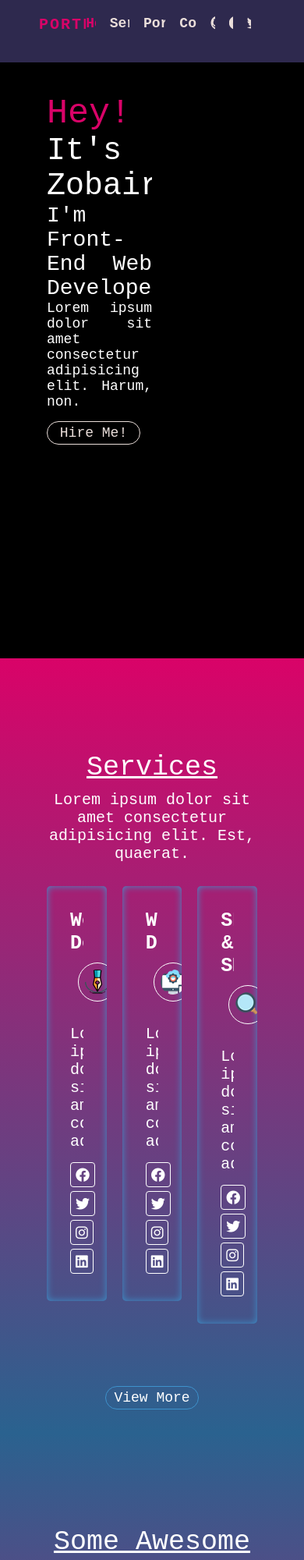
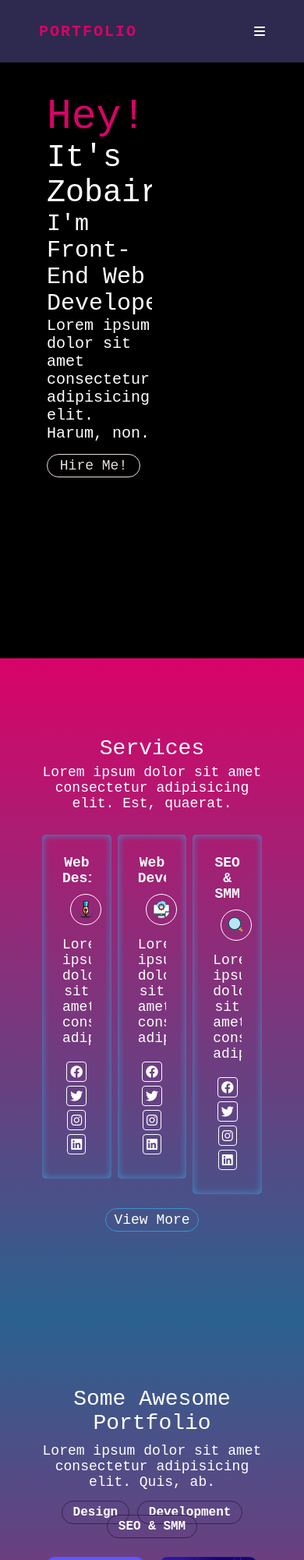
Before and after one commit to zobairhub/portfolio, a plain HTML site: page index.html in a window 390 px wide. Shown: the top 2000 px of the page at 78% size. Drawn offline with Linux system fonts and the light colour scheme.

Commit message:
some style added

```diff
--- /dev/null
+++ b/css/responsive.css
@@ -0,0 +1,224 @@
+:root {
+  --mainColor: #3E92CC;
+  --textColor: #2A628F;
+  --hoverColor: #13293D;
+  --boxShadow: #16324F;
+  --borderColor: #18435A;
+  --active: #D90368;
+  --headerBg: #2E294E;
+}
+@media screen and (max-width: 992px){
+  /* service start */
+  .service {
+    margin: 0 4px !important;
+  }
+  .service-btn-box {
+      padding-bottom: 12px !important;
+  }
+  .service-btn-box button{
+    margin-top: 18px !important;
+  }
+  .services {
+    background: linear-gradient(var(--active), var(--textColor));
+    width: 100%;
+    min-height: 100vh;
+    padding: 90px 50px 0;
+  }
+.service-container {
+  padding-top: 14px;
+}
+  /* service end  */
+
+  /* portfolio start */
+  .portfolio {
+    background: linear-gradient(var(--textColor), var(--active));
+    width: 100%;
+    min-height: 100vh;
+    padding: 90px 50px 0;
+  }
+  .portfolio-btn-box button {
+    margin-top: 0px;
+  }
+  .portfolio-btn-box {
+    padding-bottom: 10px !important;
+  }
+  .portfolio-btn-box button{
+
+  }
+    /* portfolio end */
+    .fa-bars {
+      display: none;
+    }
+}
+@media screen and (max-width: 768px){
+
+.hero .hero-main .hero-text{
+  text-align: left;
+}
+.hero .hero-main .hero-text h1 {
+  font-size: 40px;
+}
+.hero .hero-main .hero-text h3 {
+  font-size: 30px;
+  font-weight: 100;
+}
+.hero .hero-main .hero-text h1 span {
+  font-size: 53px;
+  font-weight: 100;
+  color: var(--active);
+}
+.hero .hero-main .hero-text p {
+  font-size: 20px;
+  margin-bottom: 15px;
+}
+/* end of hero */
+
+.service-heading p {
+  font-size: 18px;
+  padding-top: 5px;
+}
+.service-heading h1 {
+  text-transform: capitalize;
+  font-size: 28px;
+  text-decoration: none;
+}
+.service h4 {
+  font-size: 18px;
+}
+.service img {
+  height: 40px;
+  width: 40px;
+  padding: 8px;
+}
+.service p {
+  font-size: 18px;
+  padding: 0px 0px 20px 0px;
+}
+.service i {
+  font-size: 16px;
+  padding: 4px;
+}
+.service {
+  padding: 26px;
+}
+.service-container {
+  padding-top: 30px;
+}
+.services {
+  padding: 100px 50px 0;
+}
+/* end of service */
+/* portfolio start */
+.portfolio-heading h1 {
+  color: #fff;
+  text-transform: capitalize;
+  font-size: 28px;
+  font-weight: 100;
+  text-decoration: none;
+  padding-bottom: 0px;
+}
+.portfolio-heading p {
+  color: #fff;
+  font-size: 18px;
+  padding-top: 10px;
+}
+.box-anchor a {
+  font-size: 16px;
+}
+.img-box {
+  width: 50%;
+}
+.portfolio-btn-box {
+  padding: 20px;
+}
+.light-box {
+  width: 100%;
+  display: -webkit-inline-box;
+}
+.img-box {
+  width: 50%;
+  display: flex;
+}
+
+.logo {
+  display: flex;
+  justify-content:
+    space-between;
+  align-items: center;
+ width: 100%;
+}
+.fa-bars {
+  cursor: pointer;
+  display: block;
+  color: #fff;
+}
+.menu>li {
+  display: none;
+}
+
+}
+
+@media screen and (max-width: 576px){
+
+}
+
+@media screen and (max-width: 320px) {
+.hero {
+  padding: 136px 20px 0;
+  }
+.hero .hero-main {
+  flex-direction: column;
+  width: 100%;
+  }
+.hero .hero-main .hero-text h1,h3{
+  padding-bottom: 10px;
+}
+.hero .hero-main .hero-text{
+  padding-left: 0;
+  }
+.hero .hero-main .hero-text,
+.hero .hero-main .hero-img
+  {
+    width: 100%;
+  }
+.hero .hero-main .hero-img img{
+  width: 100%;
+}
+}
+
+
+
+
+
+
+
+
+
+
+
+
+/* portfolio end */
+
+
+
+
+
+
+
+
+
+
+
+
+
+
+
+
+
+
+
+
+
+}
+@media screen and (max-width: 576px){}
+@media screen and (max-width: 320px){}
--- a/css/style.css
+++ b/css/style.css
@@ -32,6 +32,7 @@ header{
 .nav{
   display: flex;
   justify-content: space-between;
+  align-items: center;
   padding: 20px 50px;
   width: 100%;
   height: 80px;
@@ -93,7 +94,6 @@ header{
   justify-content: start;
   text-align: justify;
   width: 100%;
-
 }
 .hero .hero-main .hero-text button:hover{
   background-color: var(--active);
@@ -263,7 +263,7 @@ header{
 }
 .service-btn-box {
   text-align: center;
-  padding: 30px;
+  padding-bottom: 30px;
 }
 
 .service-btn-box button:hover {
--- a/index.html
+++ b/index.html
@@ -3,17 +3,20 @@
 <head>
   <meta charset="UTF-8">
   <meta name="viewport" content="width=device-width, initial-scale=1.0">
+
   <link rel="stylesheet" href="css/style.css">
   <link rel="stylesheet" href="fonts/css/all.css">
+  <link rel="stylesheet" href="css/responsive.css">
   <title>My portfolio</title>
 </head>
 <body>
+
   <!-- top heading start -->
   <header id="home">
     <div class="nav">
       <div class="logo">
-        <!-- <a href="#home"><img src="./images/logo.png" alt="logo"></a> -->
         <a href="#home">Portfolio</a>
+        <i class="fa fa-bars" aria-hidden="true"></i>
       </div>
       <div class="menu-container">
         <ul class="menu">
@@ -44,6 +47,7 @@
       </div>
     </div>
   </header>
+
   <main>
     <!-- service section start -->
     <section class="services" id="services">
@@ -135,6 +139,7 @@
               <img src="images/w13.jpg" alt="portfoli-image">
             </div>
           </div>
+          <!-- end of lightbox -->
           <div class="portfolio-btn-box">
             <button>View More</button>
           </div>
@@ -150,7 +155,7 @@
     <section class="contact" id="contact">
       <div class="contact-heading">
         <h1>get  in touch</h1>
-        <p>Lorem ipsum dolor sit amet consectetur adipisicing elit. Quis, ab.</p>
+        <!-- <p>Lorem ipsum dolor sit amet consectetur adipisicing elit. Quis, ab.</p> -->
       </div>
       <div class="contact-main">
         <div class="contact-form">
```
